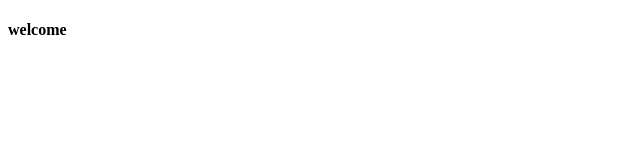
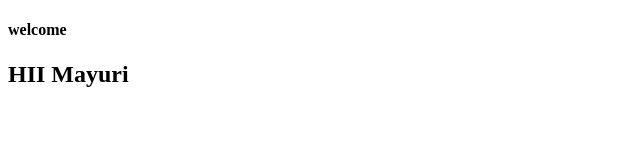
Before and after one commit to Harshada5686/first, a plain HTML site: page index.html in a window 1280 px wide. Shown: the whole page, without its empty margins (0-640 px from the left). Drawn offline with Linux system fonts and the light colour scheme.

Commit message:
accepct sec change

```diff
--- a/index.html
+++ b/index.html
@@ -7,5 +7,6 @@
 </head>
 <body>
     <h4>welcome</h4>
+    <h2>HII Mayuri</h2>
 </body>
 </html>
```
